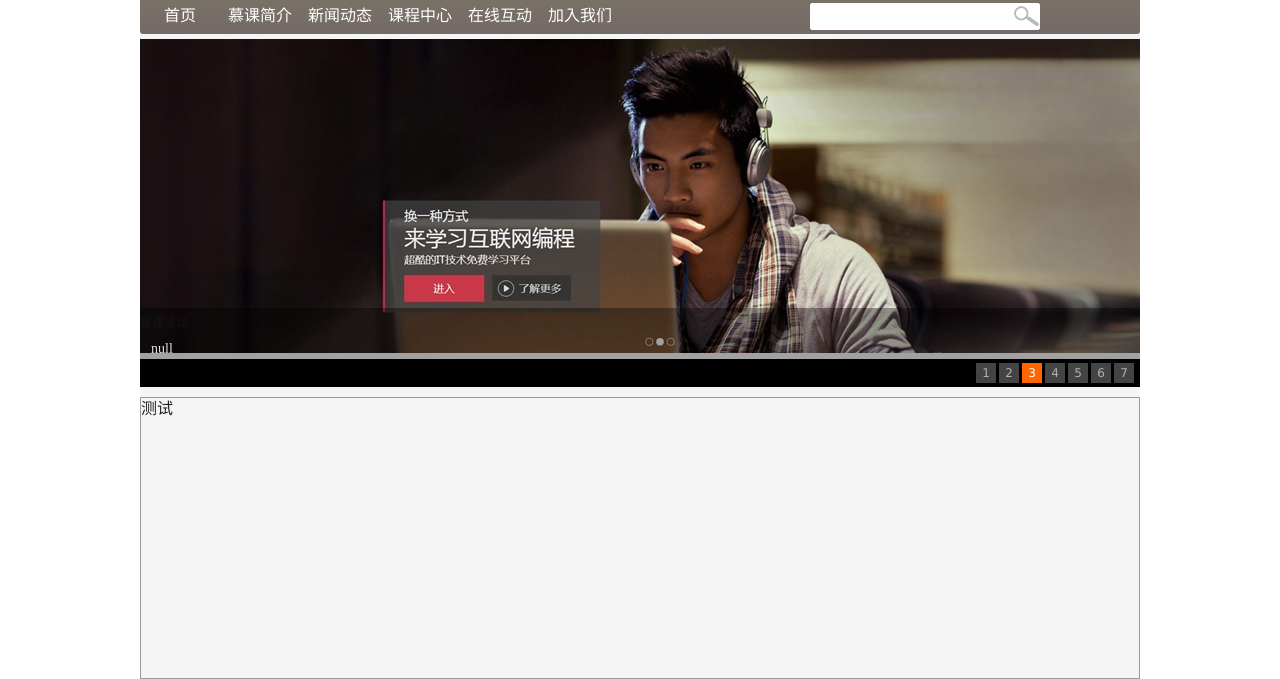
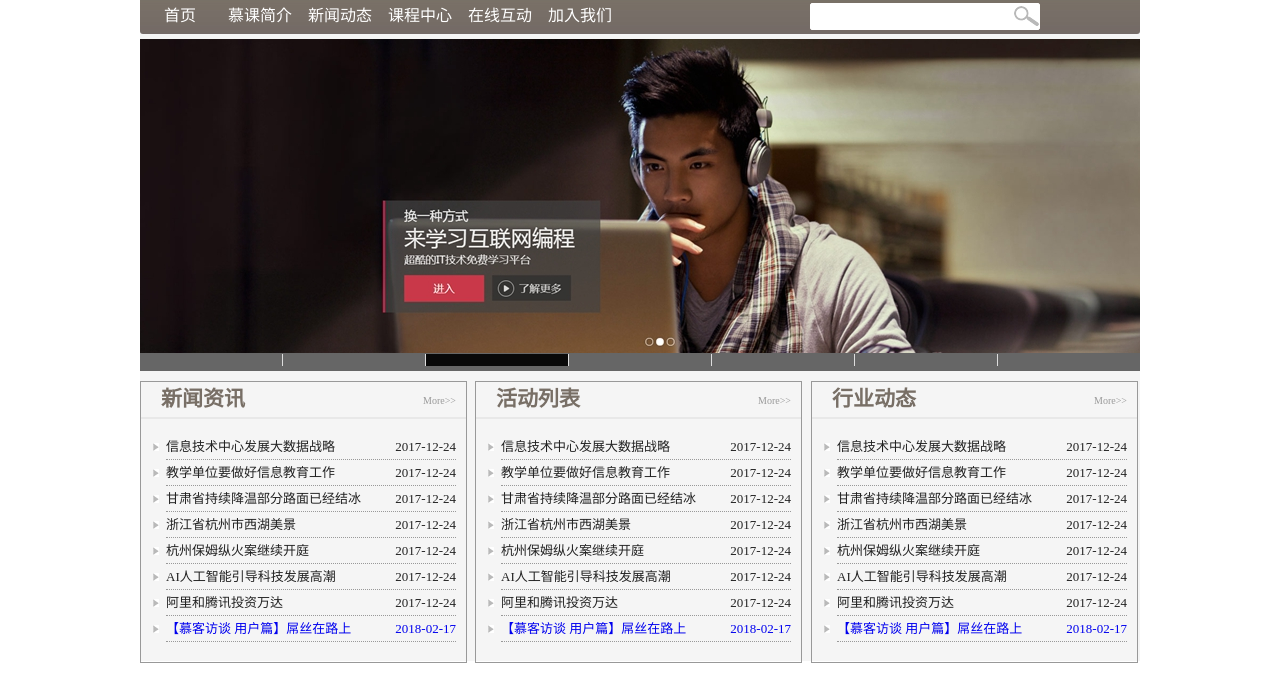
Before and after one commit to tianya1993/moocweb, a plain HTML site: page index.html in a window 1280 px wide. Shown: the part 170-849 px from the top of the page. Drawn offline with Linux system fonts and the light colour scheme.

Commit message:
index.html页面

```diff
--- a/css/main.css
+++ b/css/main.css
@@ -422,5 +422,79 @@ textarea {
 .conent{
     height: 280px;
     margin-top:10px;
-    border: 1px  solid  #999999;
 }
+.conent_left{
+    height: 280px;
+    border: 1px solid #999999;
+    float: left;
+    width: 325px;
+}
+.conent_mid{
+    height: 280px;
+    border: 1px  solid #999999;
+    float: left;
+    width: 325px;
+    margin-left: 8px;
+
+}
+.conent_right{height: 280px;
+    border: 1px  solid #999999;
+    float: left;
+    width: 325px;
+    margin-left: 9px;
+
+}
+.title {
+	height: 35px;
+	border-bottom: 2px solid #E8E8E8;
+	font-size: 14px;
+	font-family: "微软雅黑";
+	line-height: 35px;
+	font-weight: bold;
+	color: #786F66;
+}
+.title_left {
+	width: 200px;
+	float: left;
+	padding-left: 20px;
+}
+.title_right {
+	width: 90px;
+	float: right;
+	text-align: right;
+
+
+	}
+
+.title_right a {
+	color: #999;
+	text-decoration: none;
+	font-family: "楷体";
+	font-size: 10px;
+	font-weight: normal;
+	padding-right: 10px;
+}
+.info_list{
+    margin:15px 10px;
+    font-size: 13px;
+    line-height: 25px;
+
+}
+.info_list li{
+    list-style: none;
+    list-style-image: url("../img/arrow.jpg");
+    border-bottom: 1px dotted #999999 ;
+    margin-left: 15px;
+
+
+}
+.info_list a{
+    text-decoration: none;
+
+
+}
+
+
+.info_list span{
+    float: right;
+}
--- a/index.html
+++ b/index.html
@@ -14,23 +14,23 @@
         <link rel="stylesheet" href="css/normalize.css">
         <link rel="stylesheet" href="css/main.css">
         <script type="text/javascript" src="js/setHomeSetFav.js" charset="utf-8"></script>
-	<script type="text/javascript" src="js/myfocus-2.0.4.min.js"></script><!--引入myFocus库-->
-	<script type="text/javascript" src="js/mf-pattern/mF_qiyi.js"></script>
+	    <script type="text/javascript" src="js/myfocus-2.0.4.min.js"></script><!--引入myFocus库-->
+	    <script type="text/javascript" src="js/mf-pattern/mF_fancy.js"></script>
 
-	<link rel="stylesheet" href="js/mf-pattern/mF_qiyi.css">
+	    <link rel="stylesheet" href="js/mf-pattern/mF_fancy.css">
         <script type="text/javascript" src="js/mf-pattern/mF_dleung.js"></script>
 
-	<link rel="stylesheet" href="js/mf-pattern/mF_dleung.css">
-<script type="text/javascript" src="js/mf-pattern/mF_ladyQ.js"></script>
+	    <link rel="stylesheet" href="js/mf-pattern/mF_dleung.css">
+        <script type="text/javascript" src="js/mf-pattern/mF_ladyQ.js"></script>
 
-	<link rel="stylesheet" href="js/mf-pattern/mF_ladyQ.css">
+	    <link rel="stylesheet" href="js/mf-pattern/mF_ladyQ.css">
 
 
     <script type="text/javascript">
     myFocus.set({
     id:'boxID',//焦点图盒子ID
     //pattern:'mF_qiyi',//风格应用的名称
-    pattern:'mF_ladyQ',
+    pattern:'mF_fancy',
     time:2,//切换时间间隔(秒)
     trigger:'click',//触发切换模式:'click'(点击)/'mouseover'(悬停)
     width:1000,//设置图片区域宽度(像素)
@@ -77,18 +77,65 @@
             <div class="banner" id="boxID" >
 			<div class="pic">
 			<ul>
-				<li><image src="./img/ad4.jpg" alt="慕女神喊你来表白!"  ></li>
-				<li> <image src="./img/ad2.jpg" alt="Web前端攻城狮" > </li>
-				<li><image src="./img/ad3.jpg" alt="慕课活动" ></li>
-                <li><image src="./img/mooc4.jpg" alt="慕课活动" ></li>
-                <li> <image src="./img/baner4.jpg" alt="Web前端攻城狮" > </li>
-				<li><image src="./img/banner5.jpg" alt="慕课活动" ></li>
-                <li><image src="./img/banner6.jpg" alt="慕课活动" ></li>
+				<li><image src="./img/ad4.jpg"  ></li>
+				<li> <image src="./img/ad2.jpg" > </li>
+				<li><image src="./img/ad3.jpg" ></li>
+                <li><image src="./img/mooc4.jpg" ></li>
+                <li> <image src="./img/banner5.jpg" > </li>
+				<li><image src="./img/banner6.jpg" ></li>
+                <li><image src="./img/banner8.jpg"></li>
 			</ul>
 			</div>
 		</div><!--banner 结束-->
             <div class="conent">
-                测试
+                <div class="conent_left">
+                    <div class="title"><h2 class="title_left">新闻资讯</h2><span class="title_right"><a href="#">More&gt;&gt;</a></span></div><!--标题结束-->
+                    <div class="info_list">
+                        <ul>
+                            <li>信息技术中心发展大数据战略<span>2017-12-24</span></li>
+                            <li>教学单位要做好信息教育工作<span>2017-12-24</span></li>
+                            <li>甘肃省持续降温部分路面已经结冰<span>2017-12-24</span></li>
+                            <li>浙江省杭州市西湖美景<span>2017-12-24</span></li>
+                            <li>杭州保姆纵火案继续开庭<span>2017-12-24</span></li>
+                            <li>AI人工智能引导科技发展高潮<span>2017-12-24</span></li>
+                            <li>阿里和腾讯投资万达<span>2017-12-24</span></li>
+                            <li><a href="#">【慕客访谈 用户篇】屌丝在路上<span>2018-02-17</span></a></li>
+
+		                </ul>
+                    </div>
+                </div><!--div_left-->
+                <div class="conent_mid">
+                    <div class="title"><h2 class="title_left">活动列表</h2><span class="title_right" ><a href="#">More&gt;&gt;</a></span></div>
+                    <div class="info_list">
+                        <ul>
+                            <li>信息技术中心发展大数据战略<span>2017-12-24</span></li>
+                            <li>教学单位要做好信息教育工作<span>2017-12-24</span></li>
+                            <li>甘肃省持续降温部分路面已经结冰<span>2017-12-24</span></li>
+                            <li>浙江省杭州市西湖美景<span>2017-12-24</span></li>
+                            <li>杭州保姆纵火案继续开庭<span>2017-12-24</span></li>
+                            <li>AI人工智能引导科技发展高潮<span>2017-12-24</span></li>
+                            <li>阿里和腾讯投资万达<span>2017-12-24</span></li>
+                            <li><a href="#">【慕客访谈 用户篇】屌丝在路上<span>2018-02-17</span></a></li>
+
+		                </ul>
+                    </div>
+                </div><!--div_mid-->
+                <div class="conent_right">
+                    <div class="title"><h2 class="title_left">行业动态</h2><span class="title_right"><a href="#">More&gt;&gt;</a></span></div>
+                     <div class="info_list">
+                         <ul>
+                            <li>信息技术中心发展大数据战略<span>2017-12-24</span></li>
+                            <li>教学单位要做好信息教育工作<span>2017-12-24</span></li>
+                            <li>甘肃省持续降温部分路面已经结冰<span>2017-12-24</span></li>
+                            <li>浙江省杭州市西湖美景<span>2017-12-24</span></li>
+                            <li>杭州保姆纵火案继续开庭<span>2017-12-24</span></li>
+                            <li>AI人工智能引导科技发展高潮<span>2017-12-24</span></li>
+                            <li>阿里和腾讯投资万达<span>2017-12-24</span></li>
+                            <li><a href="#">【慕客访谈 用户篇】屌丝在路上<span>2018-02-17</span></a></li>
+
+		                </ul>
+                     </div>
+                </div><!--div_right-->
 
 
             </div>
```
Also changed, not shown: img/baner4.jpg (deleted), img/banner5.jpg, img/banner6.jpg, img/banner8.jpg (added).
